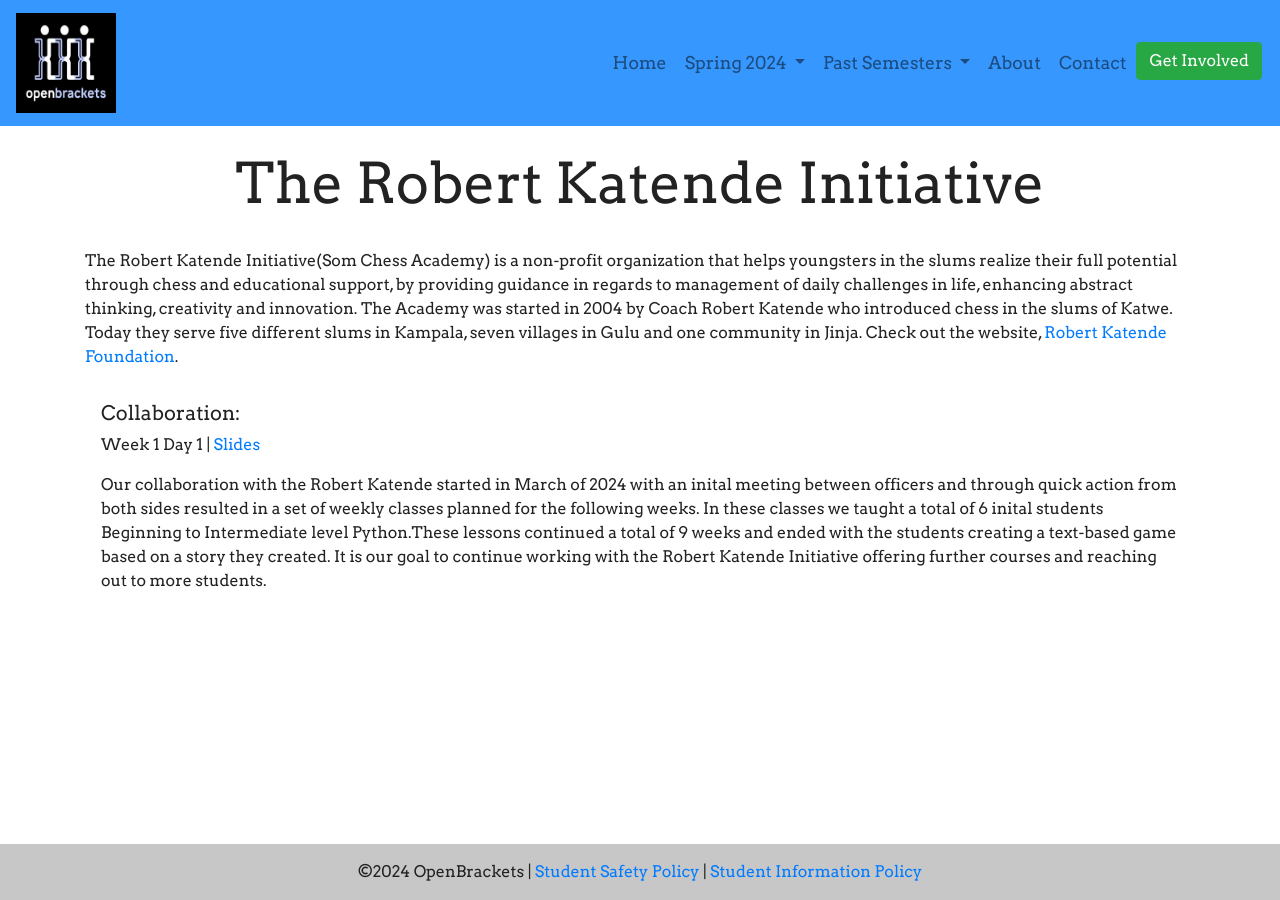
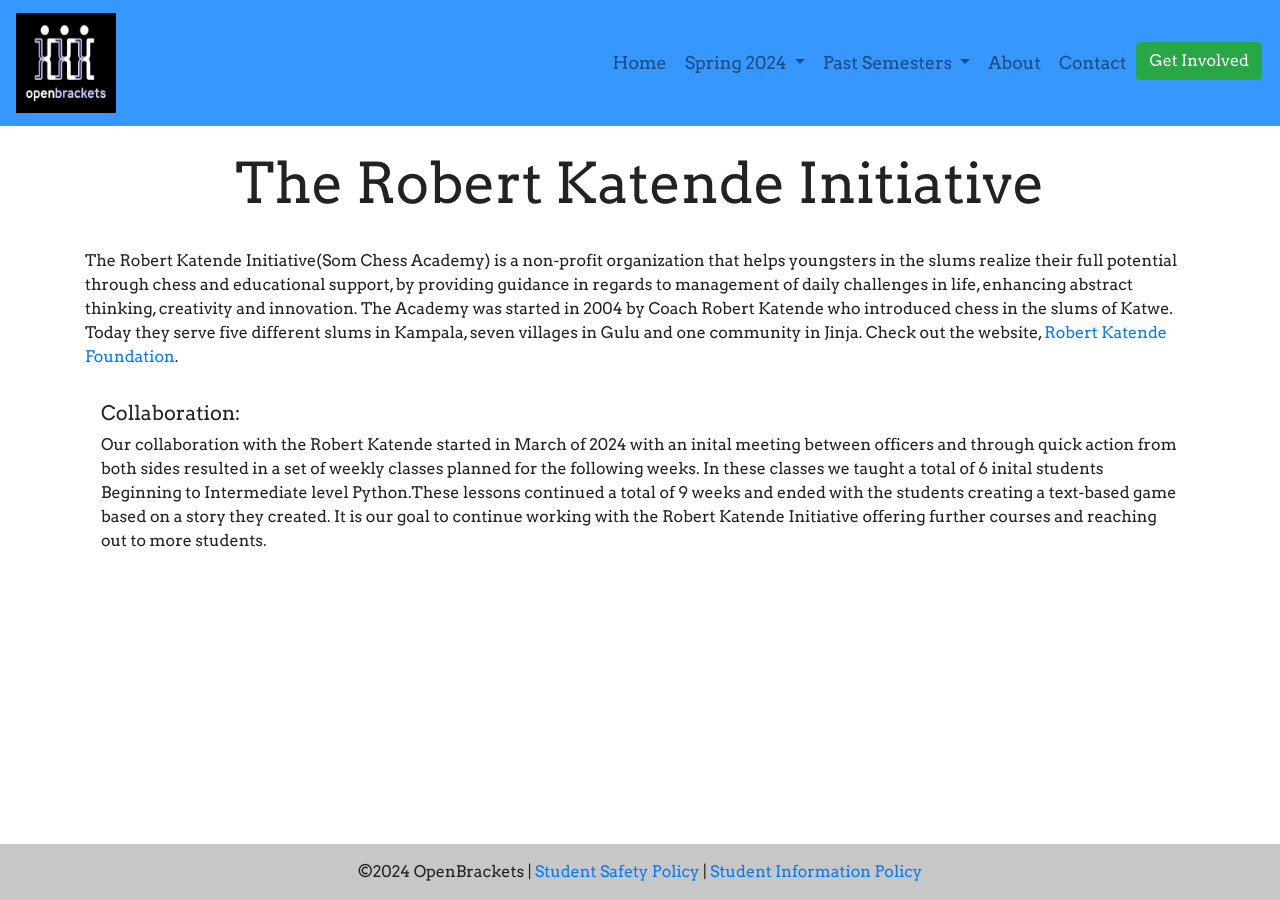
Before and after one commit to qpwoeirut/OpenBrackets-website, a Jekyll site: the page built from spring2024/uganda.html, in a window 1280 px wide. Built offline with Jekyll 4.4.1, drawn with Linux system fonts in a browser that asks for light colours.

Commit message:
Update uganda.html

```diff
--- a/spring2024/uganda.html
+++ b/spring2024/uganda.html
@@ -18,9 +18,6 @@
 <div class="col-12 media">
     <div class="media-body">
         <h5 class="mt-0">Collaboration:</h5>
-        <p>Week 1 Day 1 | <a
-                href="https://docs.google.com/presentation/d/1IpT3BOLAHpP77CXJd1_Js5ieoceX2ump0KOoEEvlLyw/edit"
-                target="_blank">Slides</a></p>
         <p>Our collaboration with the Robert Katende started in March of 2024 with an inital meeting between officers and through quick action from both sides resulted
           in a set of weekly classes planned for the following weeks. In these classes we taught a total of 6 inital students Beginning to Intermediate level Python.These lessons continued
           a total of 9 weeks and ended with the students creating a text-based game based on a story they created. It is our goal to continue working with the Robert Katende Initiative
```
